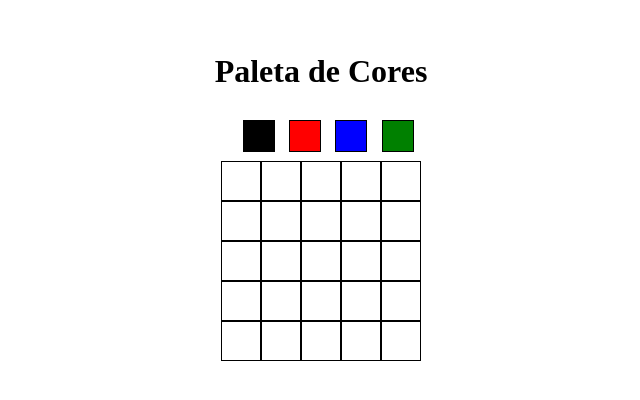
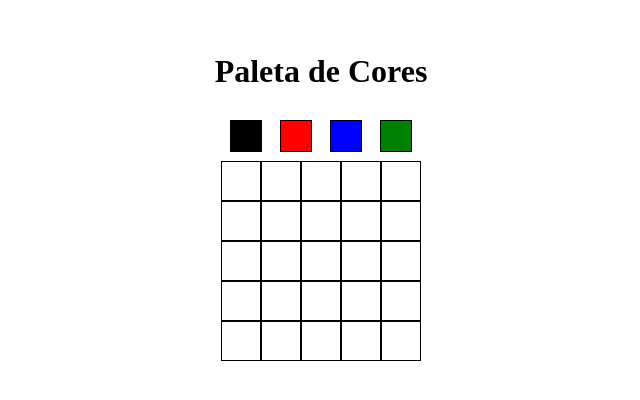
Before and after one commit to davidepadua/pixelart, a plain HTML site: page index.html in a window 1280 px wide. Shown: the part 212-612 px from the top of the page, without its empty margins (327-967 px from the left). Drawn offline with Linux system fonts and the light colour scheme.

Commit message:
Update index.html
Exclui sua Div com a classe selected,e estou puxando a função no clicke.

```diff
--- a/index.html
+++ b/index.html
@@ -12,11 +12,10 @@
 <body>
     <h1 id="title">Paleta de Cores</h1>
     <div id="color-palette">
-        <div class="selected"></div>
-        <div id="black" class="color"></div>
-        <div id="red" class="color"></div>
-        <div id="blue" class="color"></div>
-        <div id="green" class="color"></div>
+        <div id="black" class="color selected" onclick="changeColor('black','black')" ></div>
+        <div id="red" class="color" onclick="changeColor('red','red')"></div>
+        <div id="blue" class="color" onclick="changeColor('blue','blue')"></div>
+        <div id="green" class="color" onclick="changeColor('green','green')"></div>
     </div>
     <div id="pixel-board">
     </div>
```
